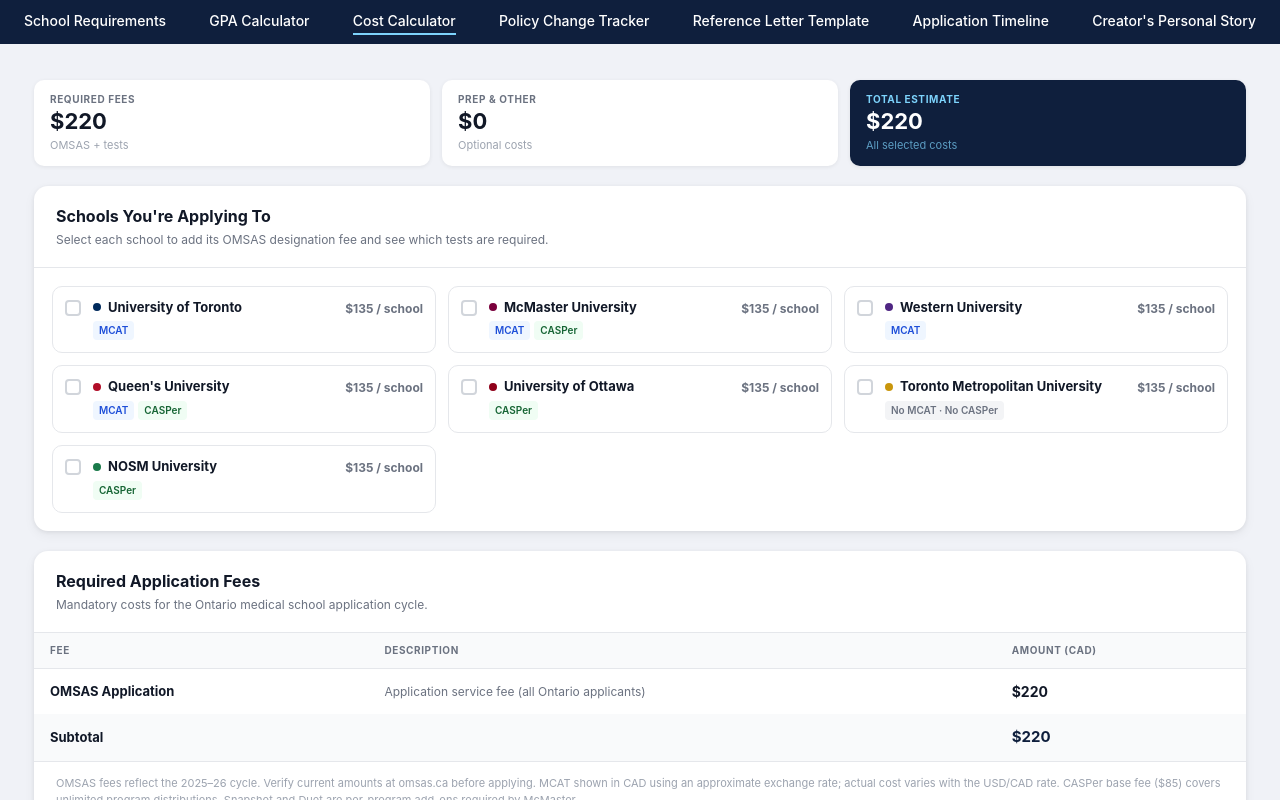
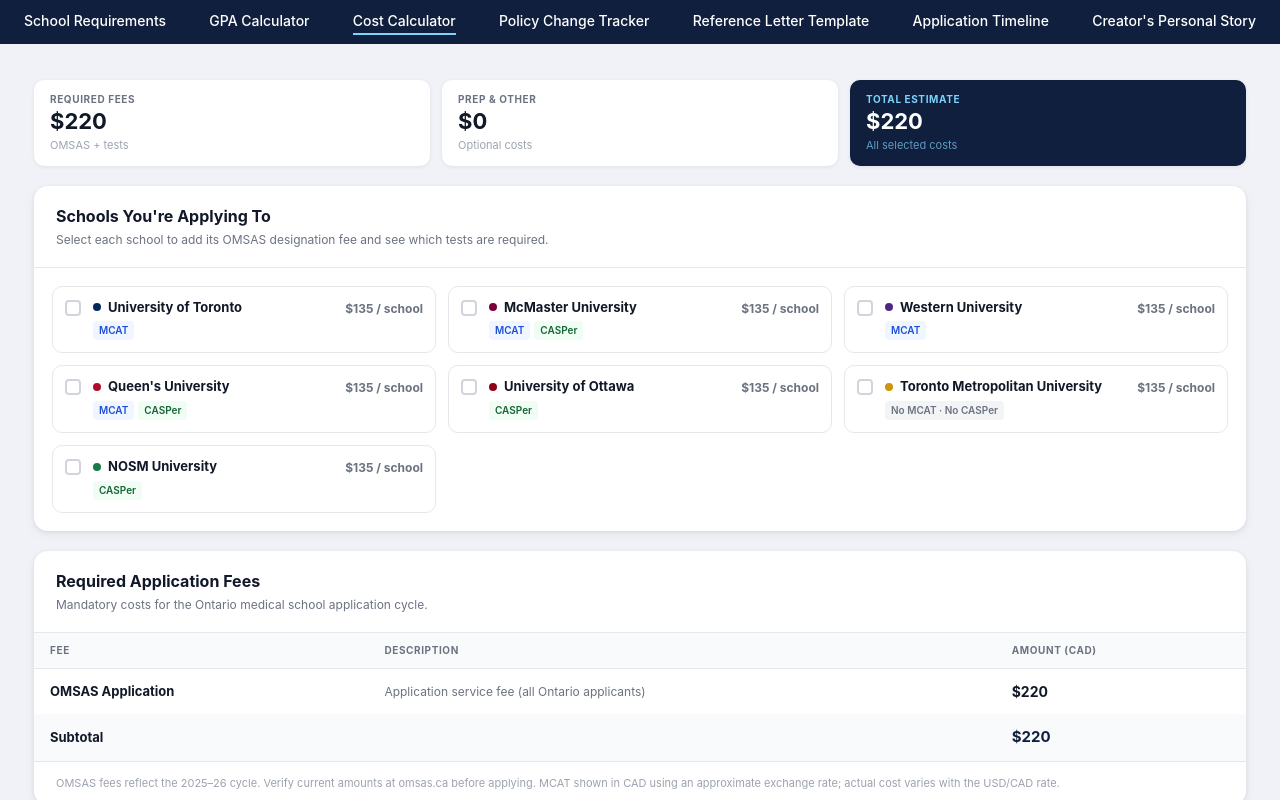
Before and after one commit to connorzgk/premedplan, a Next.js app: page / in a window 1280 px wide. Both pictures are taken after a click on the button "Cost Calculator". Shown: the top 800 px of the page. Built offline with nearby package versions, Linux system fonts and the light colour scheme.

Commit message:
Remove CASPer Snapshot/Duet footnote from cost calculator
Co-Authored-By: Claude Sonnet 4.6 <noreply@anthropic.com>

```diff
--- a/components/CostCalculator.tsx
+++ b/components/CostCalculator.tsx
@@ -323,7 +323,6 @@ export default function CostCalculator() {
           <p className="text-[11px] text-[#9ca3af] leading-[1.6]">
             OMSAS fees reflect the 2025–26 cycle. Verify current amounts at omsas.ca before applying.
             MCAT shown in CAD using an approximate exchange rate; actual cost varies with the USD/CAD rate.
-            CASPer base fee ($85) covers unlimited program distributions. Snapshot and Duet are per-program add-ons required by McMaster.
           </p>
         </div>
       </div>
```
